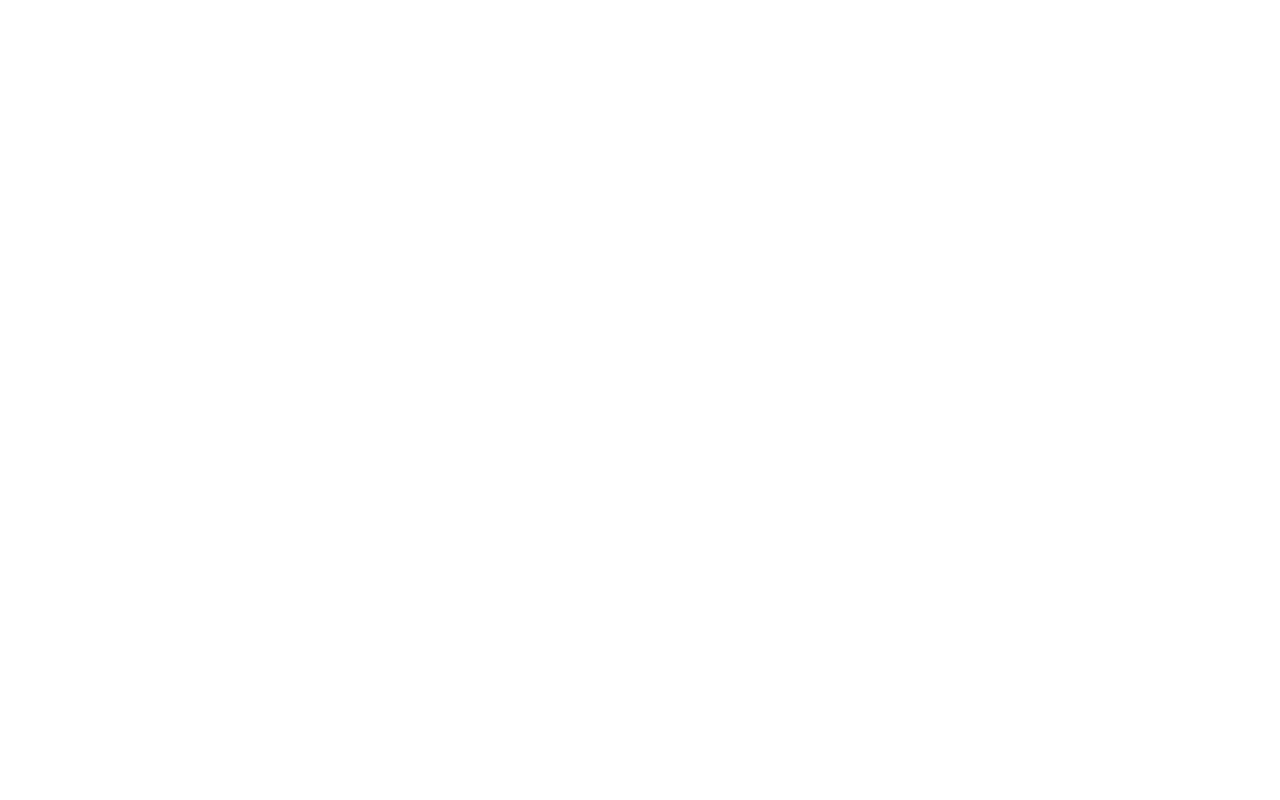
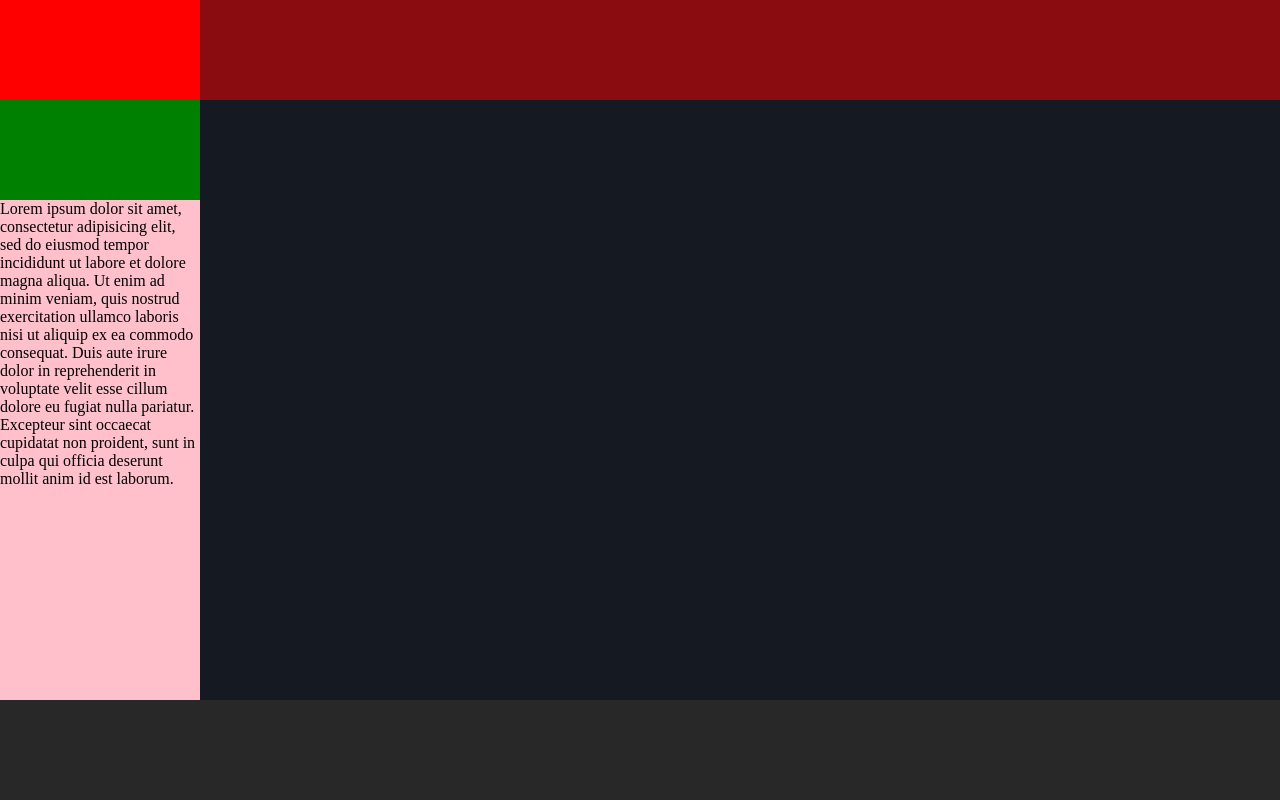
Before and after one commit to APPRENDISTA44/html-css-spotifyweb, a plain HTML site: page index.html in a window 1280 px wide. Drawn offline with Linux system fonts and the light colour scheme.

Commit message:
abbozzo struttura

```diff
--- a/css/style.css
+++ b/css/style.css
@@ -0,0 +1,56 @@
+*{
+  margin:0;
+  padding: 0;
+  box-sizing: border-box;
+}
+.container::after{
+  content: '';
+  display: table;
+  clear: both;
+}
+main .nav_container{
+  background-color: #000000;
+  height: calc(100vh - 100px);
+  width: 200px;
+  float:left;
+}
+main .main_container{
+  color: white;
+  background-color: #141922;
+  height: calc(100vh - 100px);
+  float: left;
+  width: calc(100% - 200px);
+  overflow-y: auto;
+}
+main .top_fix{
+  left: 200px;
+  position: fixed;
+  height: 100px;
+  width: calc(100% - 200px);
+  background-color: red;
+  opacity: 0.5;
+  z-index: 3;
+}
+main .title{
+  height: 100px;
+  background-color: red;
+}
+main .top-menu{
+  height: 100px;
+  background-color: green;
+
+}
+main .playlist{
+  height: calc(100vh - 300px);
+  overflow-y: auto;
+  background-color: pink;
+}
+
+footer .player{
+  background-color: #282828;
+  height: 100px;
+  position: relative;
+  z-index: 1;
+
+
+}
--- a/index.html
+++ b/index.html
@@ -8,6 +8,35 @@
     <title>My_Spotify</title>
   </head>
   <body>
+    <main class="container">
+      <nav>
+        <div class="nav_container">
+          <div class="title">
 
+          </div>
+          <div class="top-menu">
+
+          </div>
+          <div class="playlist">
+            Lorem ipsum dolor sit amet, consectetur adipisicing elit, sed do eiusmod tempor incididunt ut labore et dolore magna aliqua. Ut enim ad minim veniam, quis nostrud exercitation ullamco laboris nisi ut aliquip ex ea commodo consequat. Duis aute irure dolor in reprehenderit in voluptate velit esse cillum dolore eu fugiat nulla pariatur. Excepteur sint occaecat cupidatat non proident, sunt in culpa qui officia deserunt mollit anim id est laborum.
+
+          </div>
+
+        </div>
+      </nav>
+      <div class="main_container">
+
+      </div>
+      <div class="top_fix">
+
+      </div>
+
+    </main>
+
+    <footer>
+      <div class="player">
+
+      </div>
+    </footer>
   </body>
 </html>
```
